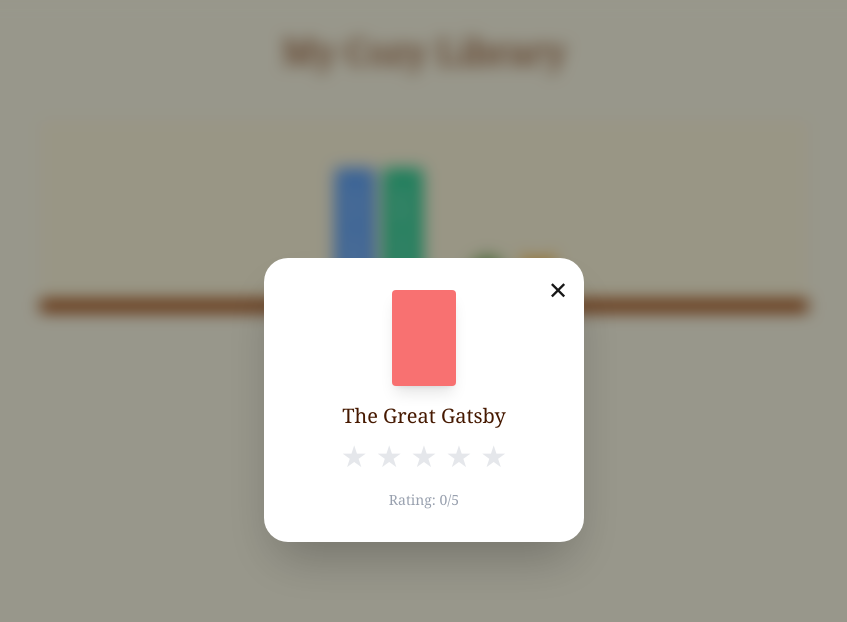
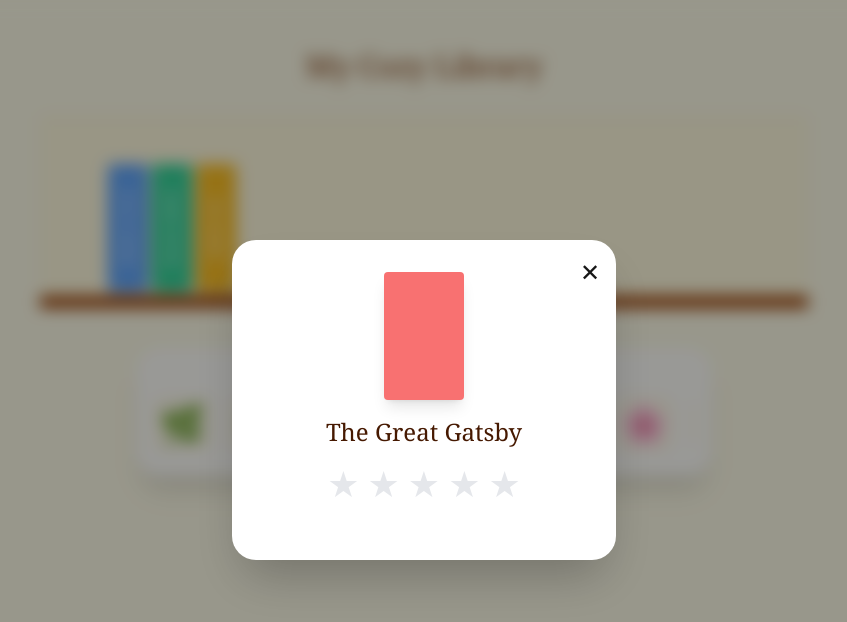
Before and after one commit to kalagam1/nextjs-cozy-library, a Next.js app: page / in a window 1280 px wide. Both pictures are taken after a click on the element "THE GREAT GATSBY". Shown: the top 622 px of the page, without its empty margins (216-1063 px from the left). Built offline with nearby package versions, Linux system fonts and the light colour scheme.

Commit message:
Update page.tsx

```diff
--- a/app/page.tsx
+++ b/app/page.tsx
@@ -4,75 +4,109 @@
 
 export default function CozyLibrary() {
   const [selectedBook, setSelectedBook] = useState(null);
+  const [placedDecor, setPlacedDecor] = useState([]);
   const [rating, setRating] = useState(0);
 
-  // Sample data to start with
   const books = [
     { id: 1, title: "The Great Gatsby", color: "#f87171" },
     { id: 2, title: "Little Women", color: "#60a5fa" },
     { id: 3, title: "Harry Potter", color: "#34d399" },
+    { id: 4, title: "The Hobbit", color: "#fbbf24" },
   ];
 
+  const DECOR_OPTIONS = [
+    { id: 'p1', icon: '🌿', name: 'String of Pearls' }, { id: 'p2', icon: '🌵', name: 'Cactus' },
+    { id: 'p3', icon: '🪴', name: 'Monstera' }, { id: 'p4', icon: '🌻', name: 'Sunflower' },
+    { id: 'p5', icon: '🌳', name: 'Bonsai' }, { id: 'p6', icon: '🌷', name: 'Tulip' },
+    { id: 'p7', icon: '🌸', name: 'Blossom' }, { id: 'p8', icon: '🍄', name: 'Mushroom' },
+    { id: 'p9', icon: '🎋', name: 'Bamboo' }, { id: 'p10', icon: '🍀', name: 'Clover' },
+    { id: 'a1', icon: '🐱', name: 'Cat' }, { id: 'a2', icon: '🐶', name: 'Dog' },
+    { id: 'a3', icon: '🐸', name: 'Frog' }, { id: 'a4', icon: '🐥', name: 'Chick' },
+    { id: 'a5', icon: '🐰', name: 'Bunny' }, { id: 'a6', icon: '🦊', name: 'Fox' },
+    { id: 'a7', icon: '🐼', name: 'Panda' }, { id: 'a8', icon: '🐨', name: 'Koala' },
+    { id: 'a9', icon: '🦎', name: 'Axolotl' }, { id: 'a10', icon: '👻', name: 'Ghostie' },
+  ];
+
+  const addDecor = (item) => {
+    if (placedDecor.length < 15) {
+      setPlacedDecor([...placedDecor, { ...item, instanceId: Date.now() }]);
+    }
+  };
+
+  const removeDecor = (instanceId) => {
+    setPlacedDecor(placedDecor.filter(d => d.instanceId !== instanceId));
+  };
+
   return (
-    <main className="min-h-screen bg-[#fefce8] p-8 flex flex-col items-center font-serif">
-      <h1 className="text-4xl text-amber-900 mb-12">My Cozy Library</h1>
+    <main className="min-h-screen bg-[#fefce8] p-4 flex flex-col items-center font-serif">
+      <h1 className="text-3xl text-amber-900 my-8">My Cozy Library</h1>
 
       {/* THE SHELF */}
-      <div className="w-full max-w-3xl">
-        <div className="relative flex items-end justify-center gap-2 px-4 pb-1 border-b-[12px] border-amber-800 bg-amber-100/30 h-48 rounded-t-lg">
+      <div className="w-full max-w-3xl mb-10">
+        <div className="relative flex items-end justify-start gap-1 px-6 pb-1 border-b-[12px] border-amber-800 bg-amber-100/30 h-48 rounded-t-lg shadow-inner overflow-x-auto">
+          {/* Render Books */}
           {books.map((book) => (
             <motion.div
               key={book.id}
               layoutId={`book-${book.id}`}
               onClick={() => setSelectedBook(book)}
-              className="w-10 h-32 rounded-sm cursor-pointer shadow-md flex items-center justify-center border-r border-black/10"
+              className="w-10 h-32 flex-shrink-0 rounded-sm cursor-pointer shadow-md flex items-center justify-center border-r border-black/10"
               style={{ backgroundColor: book.color }}
               whileHover={{ y: -10 }}
             >
-              <span className="rotate-90 text-[10px] font-bold text-white uppercase tracking-widest whitespace-nowrap">
-                {book.title}
-              </span>
+              <span className="rotate-90 text-[10px] font-bold text-white uppercase whitespace-nowrap">{book.title}</span>
             </motion.div>
           ))}
 
-          {/* A STARTER PLANT */}
-          <div className="text-4xl ml-8 pb-1 cursor-grab active:cursor-grabbing">🪴</div>
-          <div className="text-4xl pb-1 cursor-grab active:cursor-grabbing">🐱</div>
+          {/* Render Placed Decorations */}
+          {placedDecor.map((item) => (
+            <motion.span
+              key={item.instanceId}
+              initial={{ scale: 0 }}
+              animate={{ scale: 1 }}
+              onClick={() => removeDecor(item.instanceId)}
+              className="text-5xl cursor-pointer hover:brightness-110 active:scale-90"
+              title="Click to remove"
+            >
+              {item.icon}
+            </motion.span>
+          ))}
         </div>
       </div>
 
-      {/* THE POP-UP RATING MODAL */}
+      {/* DECORATION MENU (The Tray) */}
+      <div className="bg-white/80 backdrop-blur p-4 rounded-3xl shadow-xl max-w-xl w-full">
+        <p className="text-center text-amber-800 text-sm mb-3">Tap to add items to your shelf</p>
+        <div className="flex gap-4 overflow-x-auto pb-2 scrollbar-hide">
+          {DECOR_OPTIONS.map((item) => (
+            <button
+              key={item.id}
+              onClick={() => addDecor(item)}
+              className="text-4xl hover:scale-125 transition-transform p-2 bg-amber-50 rounded-xl"
+            >
+              {item.icon}
+            </button>
+          ))}
+        </div>
+      </div>
+
+      {/* STAR RATING POPUP */}
       <AnimatePresence>
         {selectedBook && (
-          <div className="fixed inset-0 bg-black/40 backdrop-blur-sm flex items-center justify-center z-50">
-            <motion.div
-              layoutId={`book-${selectedBook.id}`}
-              className="bg-white p-8 rounded-3xl shadow-2xl w-80 flex flex-col items-center relative"
-            >
-              <button
-                onClick={() => setSelectedBook(null)}
-                className="absolute top-4 right-4 text-2xl hover:text-red-500"
-              >✕</button>
-
-              <div className="w-16 h-24 mb-4 rounded shadow-lg" style={{ backgroundColor: selectedBook.color }} />
-              <h2 className="text-xl text-amber-950 mb-2">{selectedBook.title}</h2>
-
-              <div className="flex gap-2 text-3xl mb-4">
+          <div className="fixed inset-0 bg-black/40 backdrop-blur-sm flex items-center justify-center z-50 p-4">
+            <motion.div layoutId={`book-${selectedBook.id}`} className="bg-white p-8 rounded-3xl shadow-2xl w-full max-w-sm flex flex-col items-center relative">
+              <button onClick={() => setSelectedBook(null)} className="absolute top-4 right-4 text-2xl">✕</button>
+              <div className="w-20 h-32 mb-4 rounded shadow-lg" style={{ backgroundColor: selectedBook.color }} />
+              <h2 className="text-2xl text-amber-950 mb-4 text-center">{selectedBook.title}</h2>
+              <div className="flex gap-2 text-4xl mb-6">
                 {[1, 2, 3, 4, 5].map((star) => (
-                  <button
-                    key={star}
-                    onClick={() => setRating(star)}
-                    className={star <= rating ? "text-yellow-400" : "text-gray-200"}
-                  >★</button>
+                  <button key={star} onClick={() => setRating(star)} className={star <= rating ? "text-yellow-400" : "text-gray-200"}>★</button>
                 ))}
               </div>
-              <p className="text-sm text-gray-400">Rating: {rating}/5</p>
             </motion.div>
           </div>
         )}
       </AnimatePresence>
-
-      <p className="mt-12 text-amber-800/50 italic text-sm">Tap a book to rate it!</p>
     </main>
   );
 }
```
